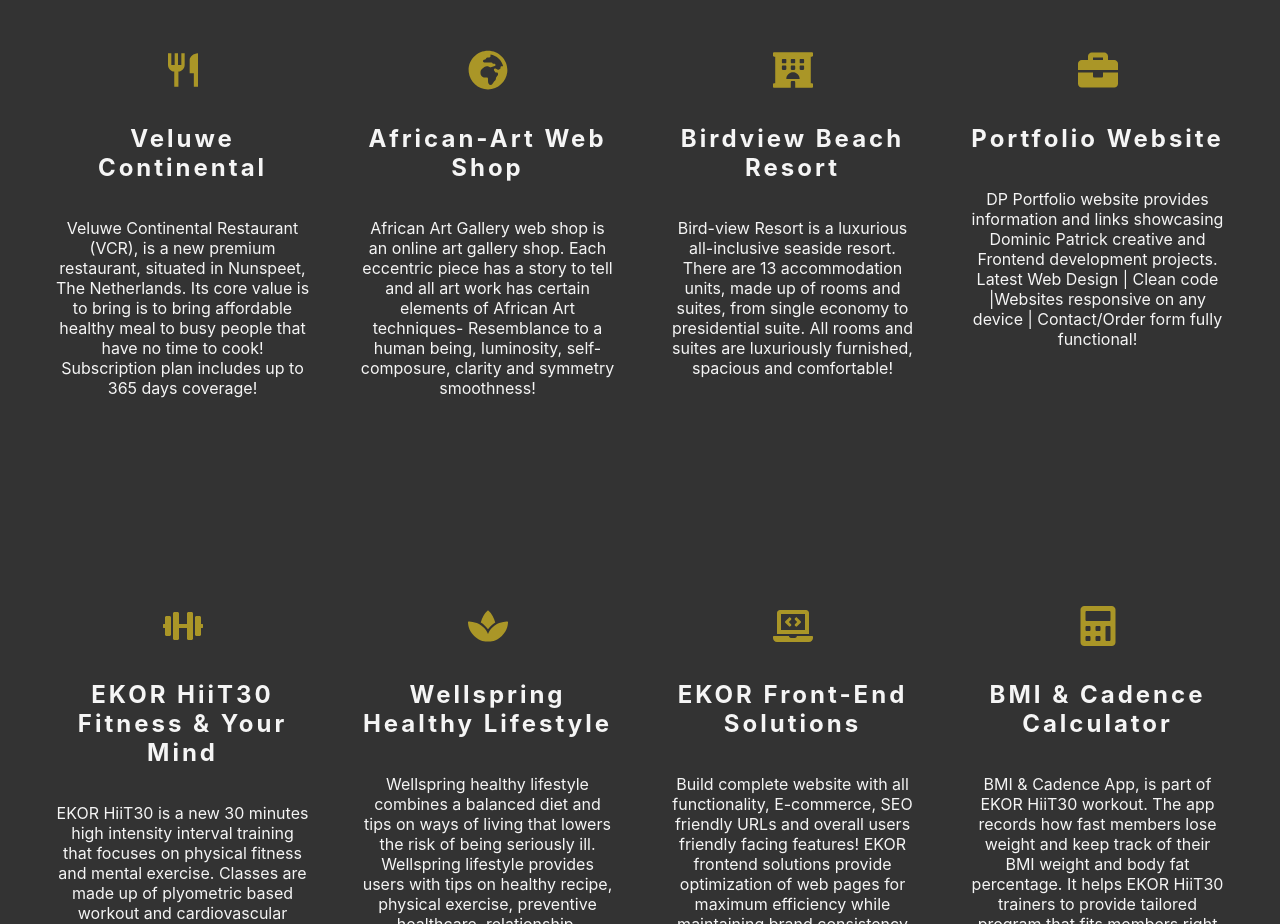
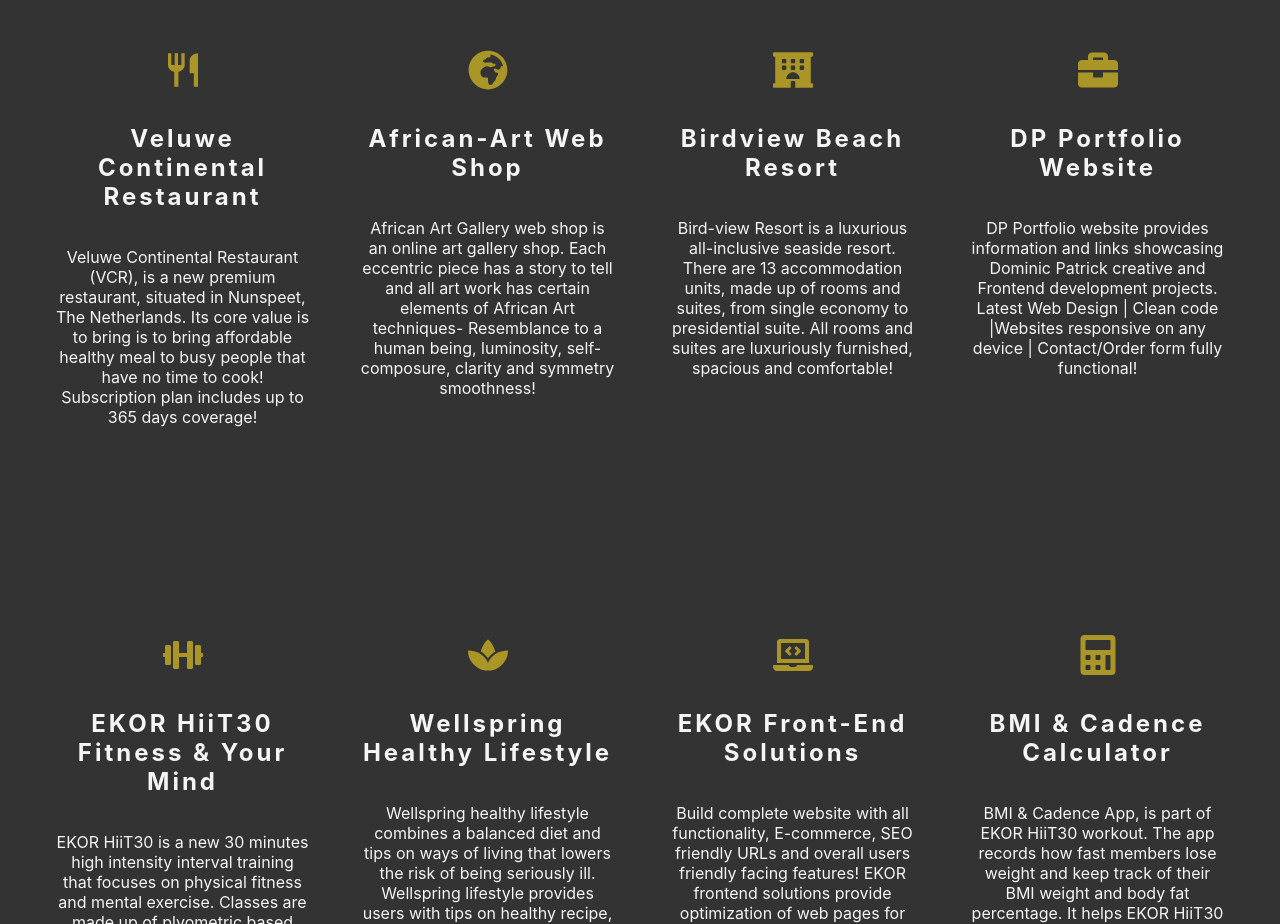
Before and after one commit to DPO80/Portfolio-Site, a React (Create React App) app: page /showcase in a window 1280 px wide. Shown: the part 1960-2884 px from the top of the page. Built offline with nearby package versions, Linux system fonts and the light colour scheme.

Commit message:
my today commit

```diff
--- a/src/Components/ListofProjects.js
+++ b/src/Components/ListofProjects.js
@@ -9,7 +9,7 @@
         listofprojects:[
          {
             icon: <MdRestaurant/>,
-            title: "Veluwe Continental",
+            title: "Veluwe Continental Restaurant",
             info: 'Veluwe Continental Restaurant (VCR), is a new premium restaurant, situated in Nunspeet, The Netherlands. Its core value is to bring is to bring affordable healthy meal to busy people that have no time to cook! Subscription plan includes up to 365 days coverage!',
             },
 
@@ -25,7 +25,7 @@
         },
         {
             icon:  < FaBriefcase/>,
-            title: "Portfolio Website",
+            title: "DP Portfolio Website",
             info: 'DP Portfolio website provides information and links showcasing Dominic Patrick creative and Frontend development projects. Latest Web Design | Clean code |Websites responsive on any device | Contact/Order form fully functional!',
         },
         {
--- a/src/Components/Services.js
+++ b/src/Components/Services.js
@@ -17,12 +17,12 @@
         },
         {
             icon:  <FaLaptopCode/>,
-            title: "Bridge The Gap",
+            title: "Bridge The Gap Between UI/UX",
             info: 'Bridge the gap between UI/UX designers, Graphical designers and Technical implementation. Play an active role on all sides!',
         },
         {
             icon:  < FaCogs/>,
-            title: "Web Development",
+            title: "Front-end Web Development",
             info: 'Build complete website with all functionality, E-commerce, animated slider, SEO friendly URLs and overall users friendly facing features!',
         },
     ]
```
